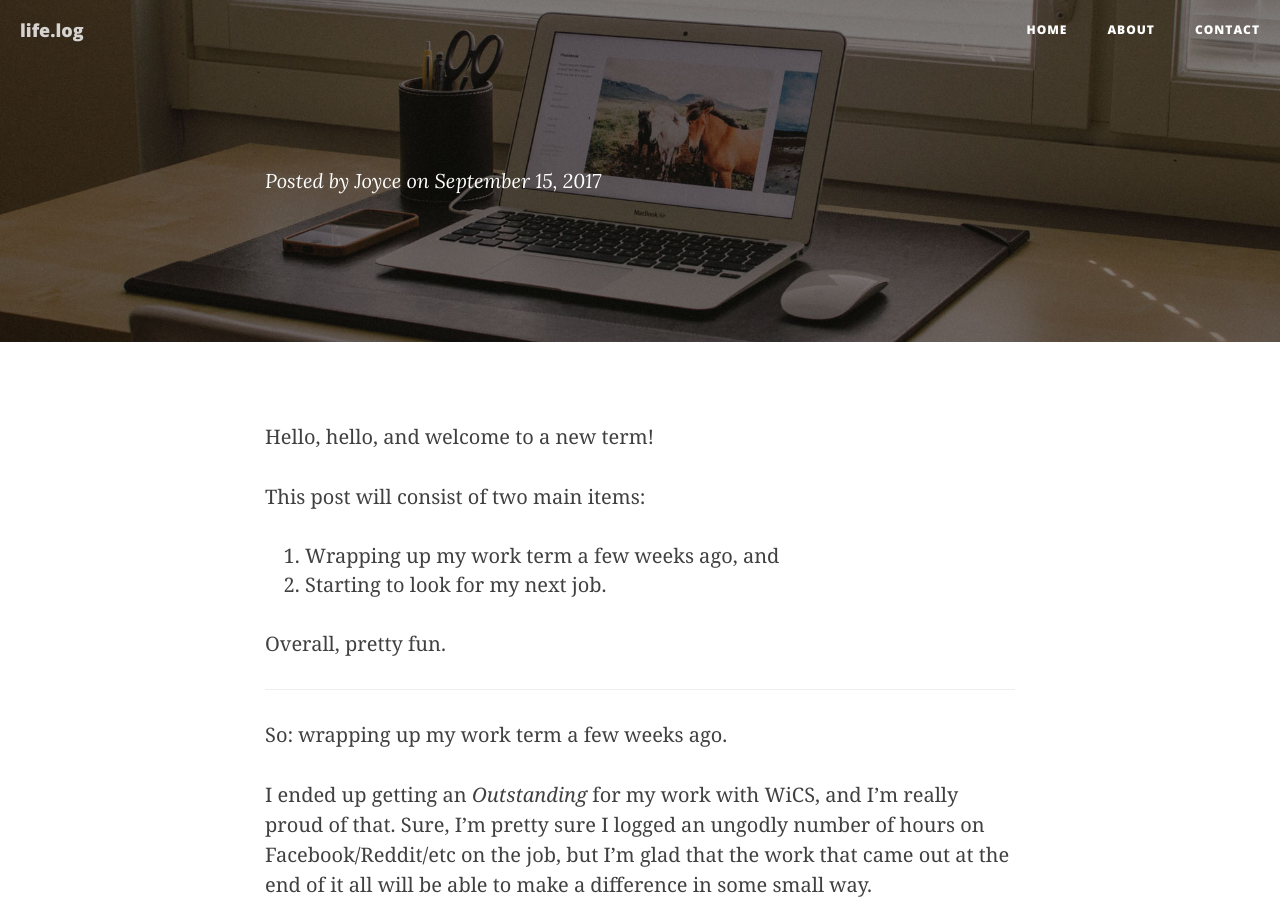
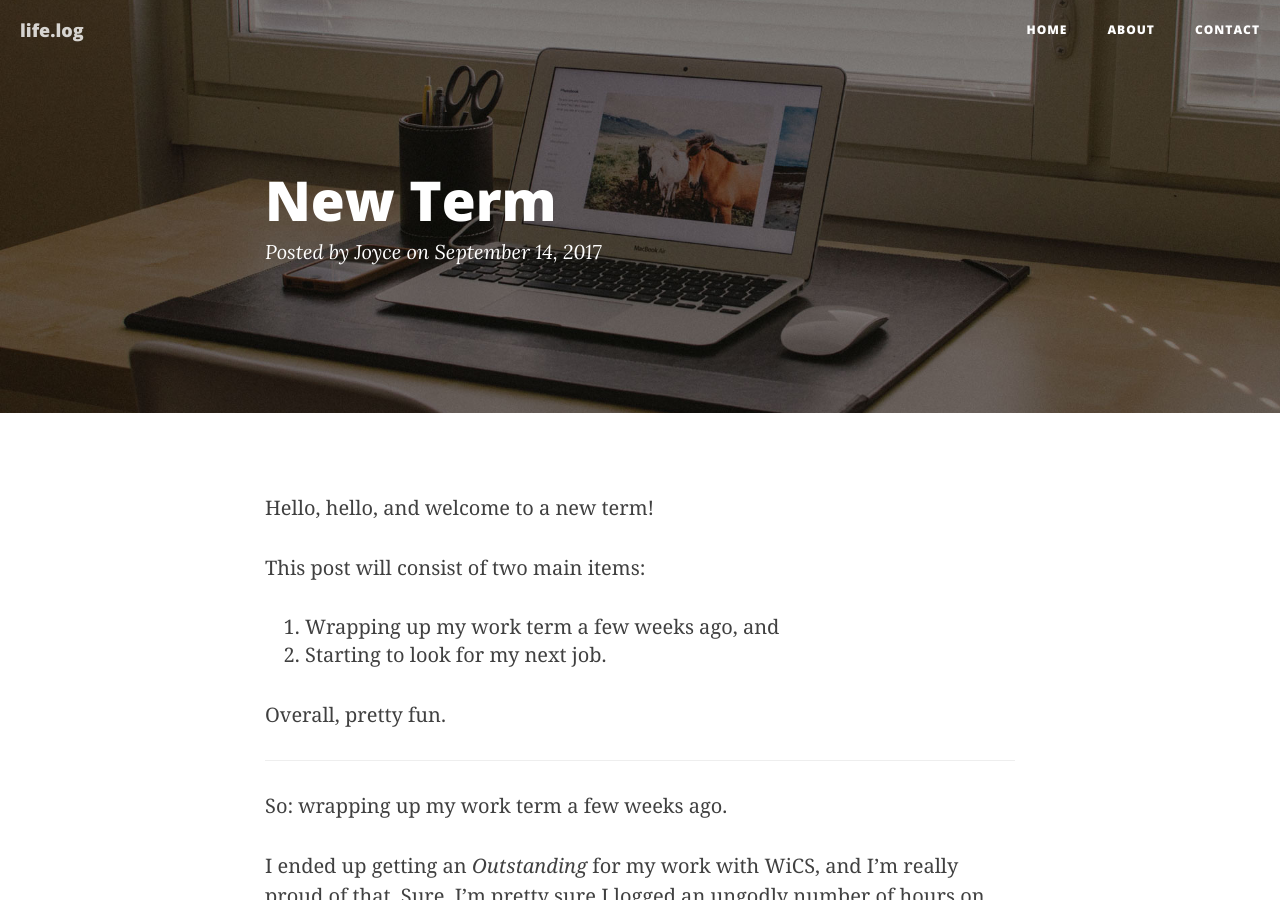
Before and after one commit to thejoycekung/blog, a Jekyll site: the page built from _posts/2017-09-14-New-Term.md, in a window 1280 px wide and 900 px high. Built offline with Jekyll 4.4.1, drawn with Linux system fonts in a browser that asks for light colours; nearby versions of some CDN libraries; our own code applies the rules of GitHub Pages for plain Markdown files; some of the changed lines change nothing that is shown.

Commit message:
No more front matter.
Seems to break the theme.

```diff
--- a/_posts/2017-09-14-New-Term.md
+++ b/_posts/2017-09-14-New-Term.md
@@ -1,7 +1,3 @@
----
-title: New Term: Fall 2017
----
-
 Hello, hello, and welcome to a new term!
 
 This post will consist of two main items:
```
